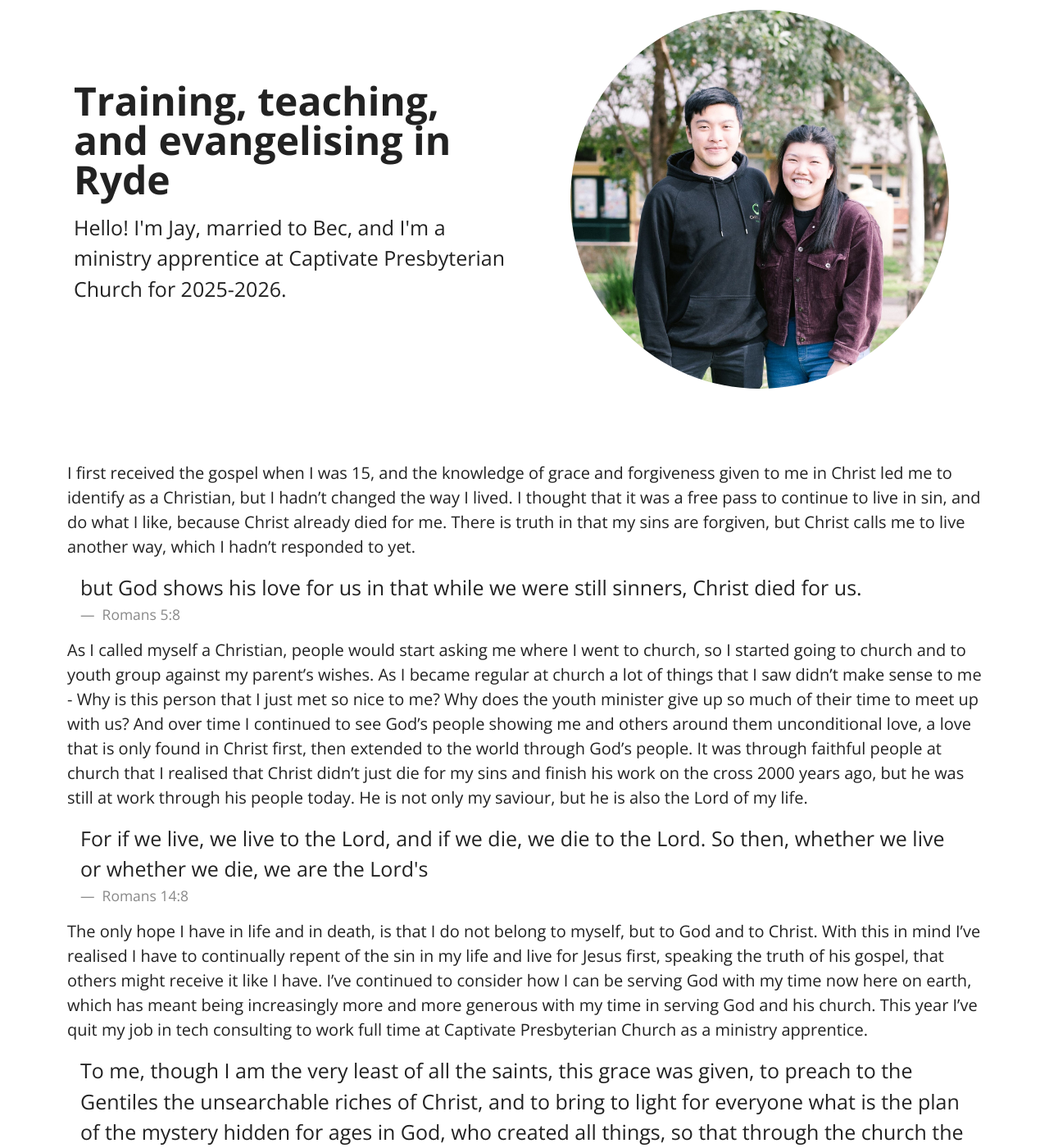
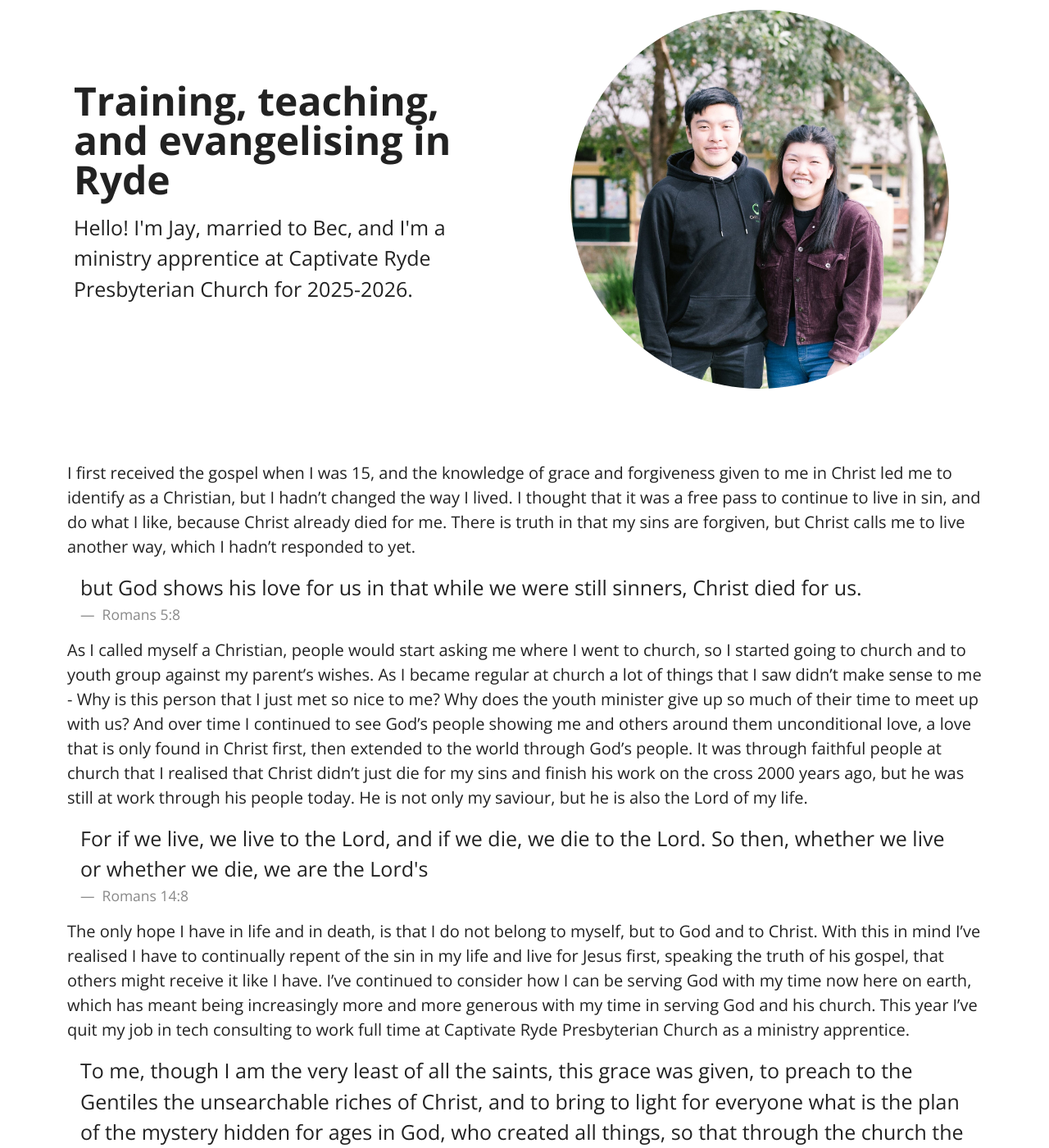
Before and after one commit to JayJune/jayjune.github.io, a Jekyll site: the page built from about.markdown, in a window 1280 px wide and 1400 px high, scrolled down 255 px. Shown: the whole window at 82% size. Built offline with Jekyll 4.4.1, drawn with Linux system fonts in a browser that asks for light colours.

Commit message:
update ryde and fix prayer point in may26

```diff
--- a/_posts/2026-06-23-may.markdown
+++ b/_posts/2026-06-23-may.markdown
@@ -78,7 +78,7 @@ categories: update
         <ul class="list-group list-group-flush">
             <li class="list-group-item">- No matter how much I can plan or strategise, I need to continue to be humble and trust in God’s word! Especially as I reflect on being sick for an extended period of time, I realise that I am only a weak and finite person, and I need to continue to trust in God for His ministry.</li>
             <li class="list-group-item">- Capacity and being a good steward of my time and energy continues to be something that I am challenged by and wrestle with. I want to continue to be a faithful Husband, Father, and ministry worker, and in this current season that looks like being realistic about my capacity, being able to say no to things, and how things definitely take longer for me when it’s a novel situation that I’m unfamiliar with.</li>
-            <li class="list-group-item">- I was already, am even more thoroughly convinced that the distinctives of the Presbyterian church in Australia are Biblical and God honouring, and although filled with broken people, a system which should continue to reform the church and lead people in glorifying God and enjoying Him forever.</li>
+            <li class="list-group-item">- I was already, but am even more so now thoroughly convinced through my own personal experience as well as time reflecting with my metro cohort that the distinctives of the Presbyterian church in Australia are Biblical and God honouring, and although filled with broken people, a system which should continue to reform the church and lead people in glorifying God and enjoying Him forever.</li>
             <li class="list-group-item">- Being hospitable is costly, but it’s small in light of Christ who shows love to not only strangers, but his enemies. As a ministry family it looks like looking for opportunities to love people and saying yes on short notice when people want to come by.</li>
         </ul>
     </div>
--- a/about.markdown
+++ b/about.markdown
@@ -14,7 +14,7 @@ permalink: /about/
         <div class="col-lg-6">
             <h1 class="display-5 fw-bold lh-1 mb-3">Training, teaching, and evangelising in Ryde</h1>
             <p class="lead">
-                Hello! I'm Jay, married to Bec, and I'm a ministry apprentice at Captivate Presbyterian Church for 2025-2026.
+                Hello! I'm Jay, married to Bec, and I'm a ministry apprentice at Captivate Ryde Presbyterian Church for 2025-2026.
             </p>
         </div>
     </div>
@@ -42,7 +42,7 @@ As I called myself a Christian, people would start asking me where I went to chu
 </figcaption>
 </div>
 
-The only hope I have in life and in death, is that I do not belong to myself, but to God and to Christ. With this in mind I've realised I have to continually repent of the sin in my life and live for Jesus first, speaking the truth of his gospel, that others might receive it like I have. I've continued to consider how I can be serving God with my time now here on earth, which has meant being increasingly more and more generous with my time in serving God and his church. This year I've quit my job in tech consulting to work full time at Captivate Presbyterian Church as a ministry apprentice.
+The only hope I have in life and in death, is that I do not belong to myself, but to God and to Christ. With this in mind I've realised I have to continually repent of the sin in my life and live for Jesus first, speaking the truth of his gospel, that others might receive it like I have. I've continued to consider how I can be serving God with my time now here on earth, which has meant being increasingly more and more generous with my time in serving God and his church. This year I've quit my job in tech consulting to work full time at Captivate Ryde Presbyterian Church as a ministry apprentice.
 
 <div class="blockquote-container">
     <blockquote class="blockquote">
```
